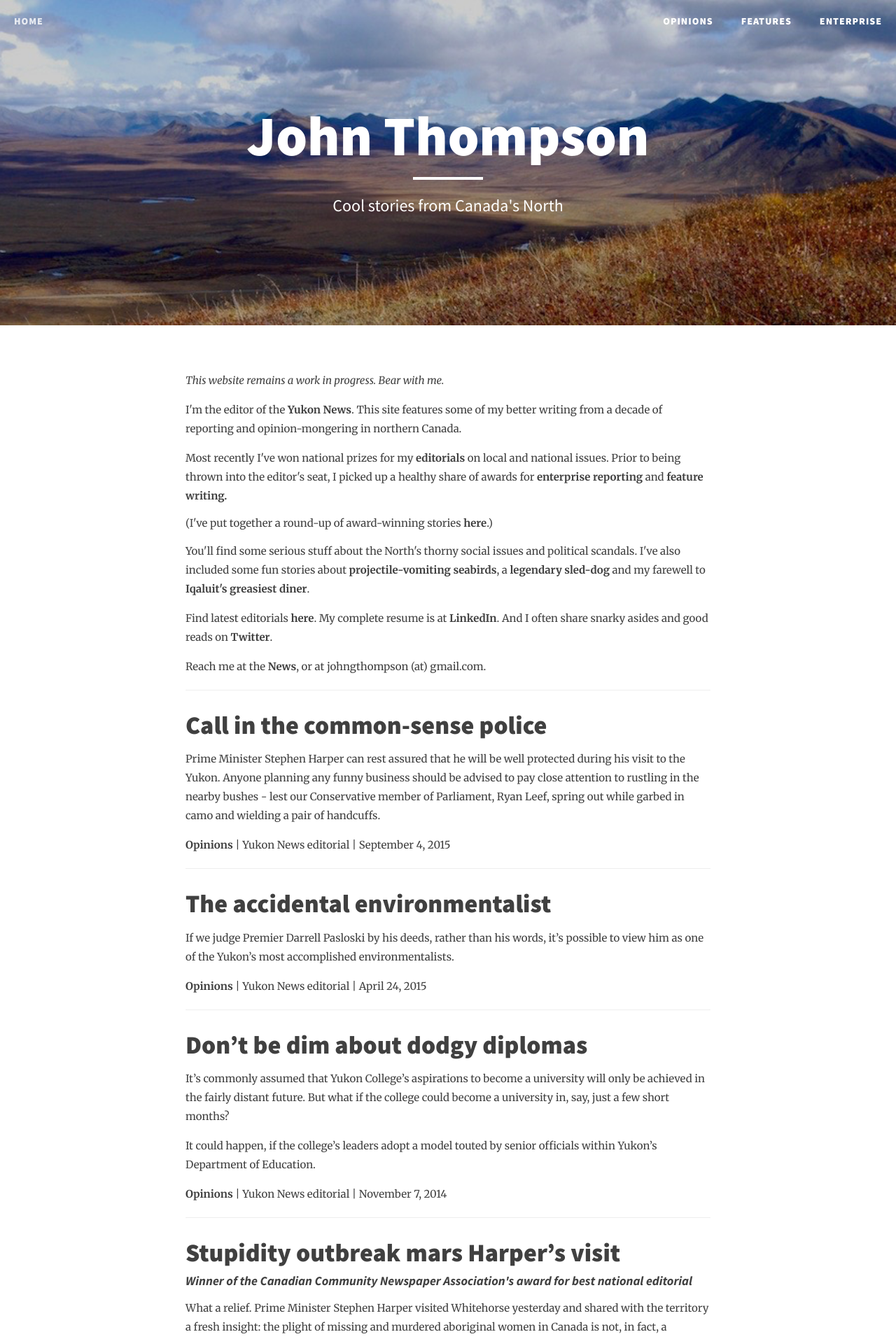
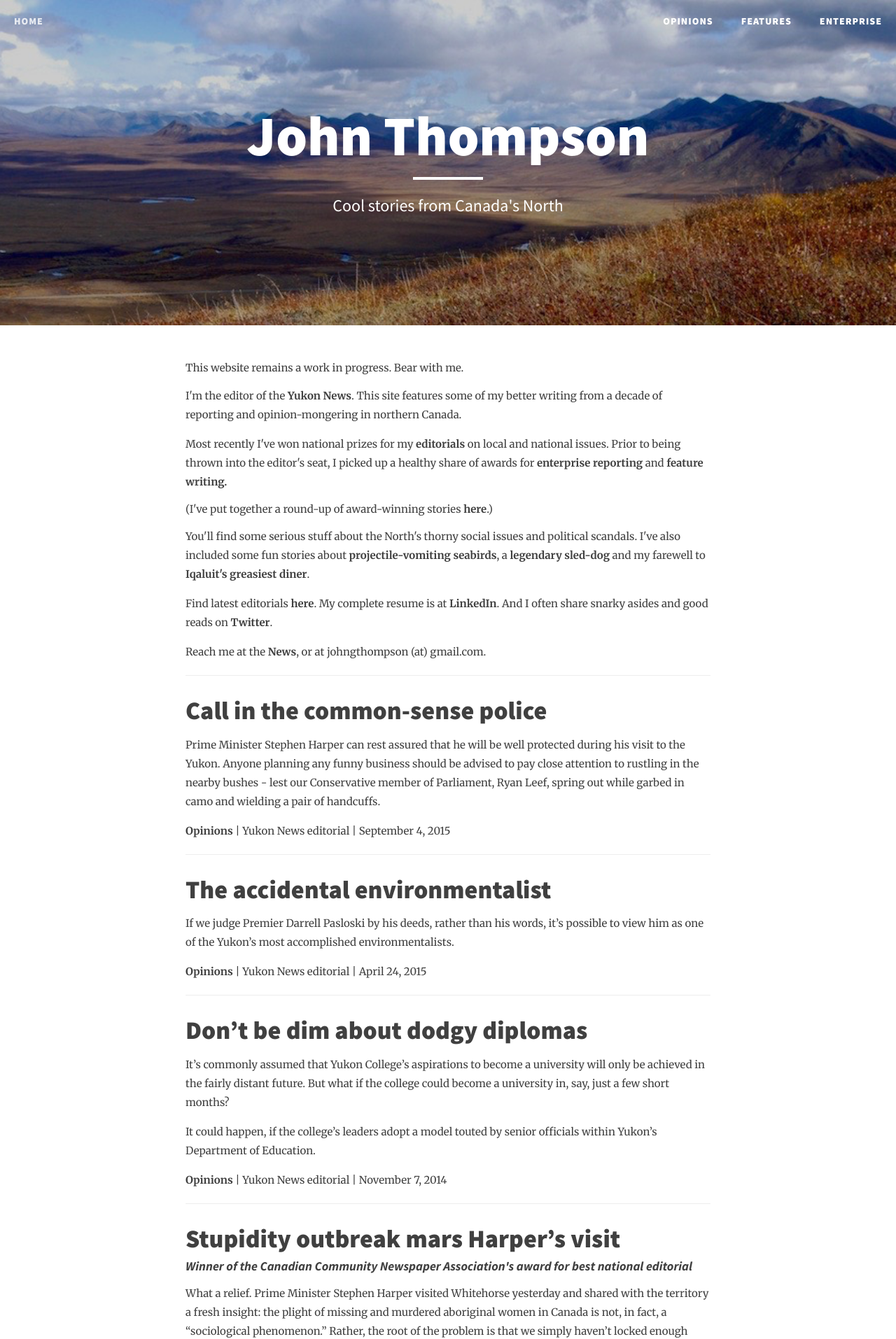
Before and after one commit to johngthompson/johngthompson.github.io, a Jekyll site: the page built from index.html, in a window 1280 px wide. Shown: the top 1914 px of the page at 70% size. Built offline with Jekyll 4.4.1, drawn with Linux system fonts in a browser that asks for light colours; the list of posts is cut into pages by our own code.

```diff
--- a/index.html
+++ b/index.html
@@ -3,7 +3,7 @@
 description: "Cool stories from Canada's North"
 ---
 
-<body><p><i>This website remains a work in progress. Bear with me.</p></i>
+<body p i>This website remains a work in progress. Bear with me.</p></i>
 
 <p>I'm the editor of the <a href="http://yukon-news.com">Yukon News</a>. This site features some of my better writing from a decade of reporting and opinion-mongering in northern Canada.</p>
 
```
